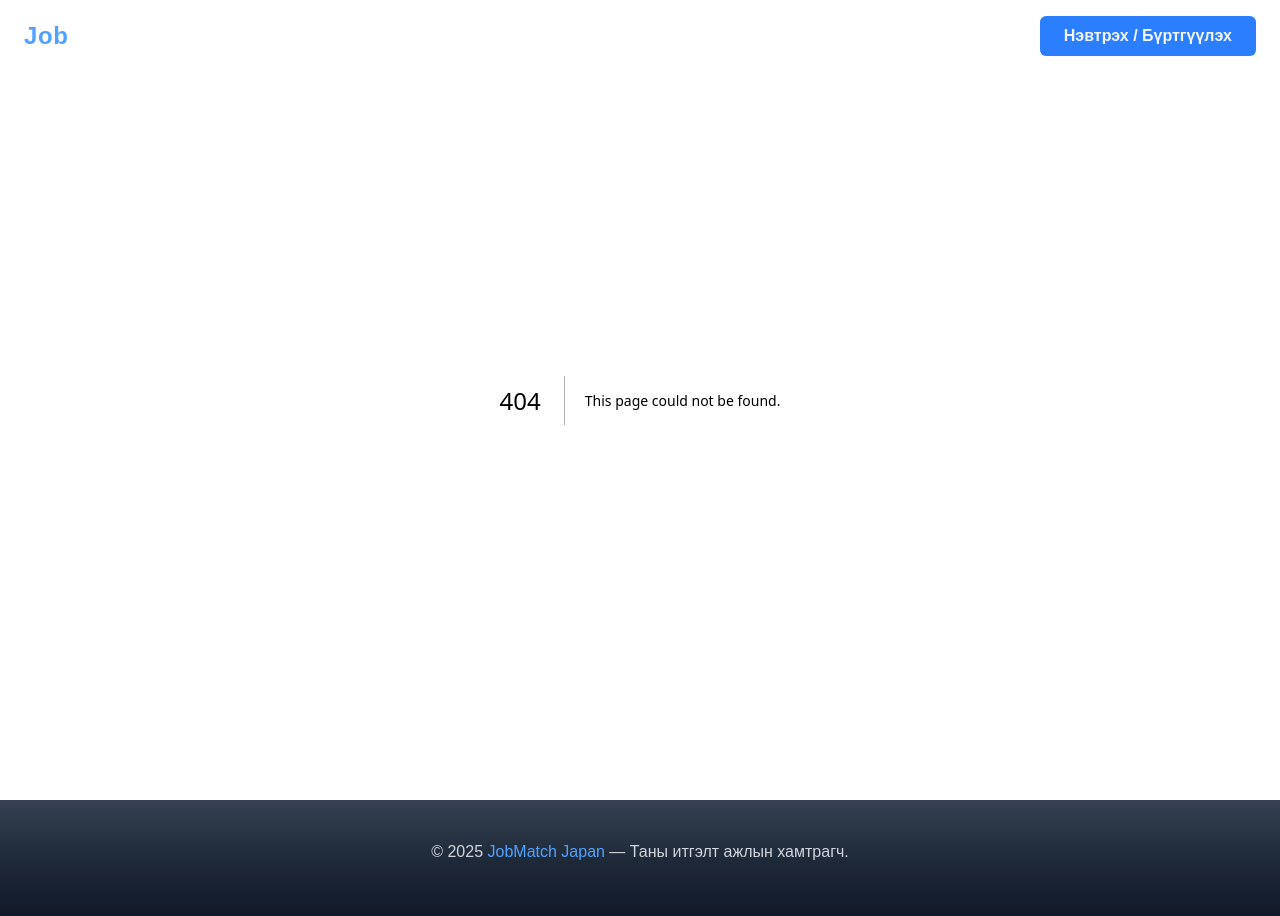
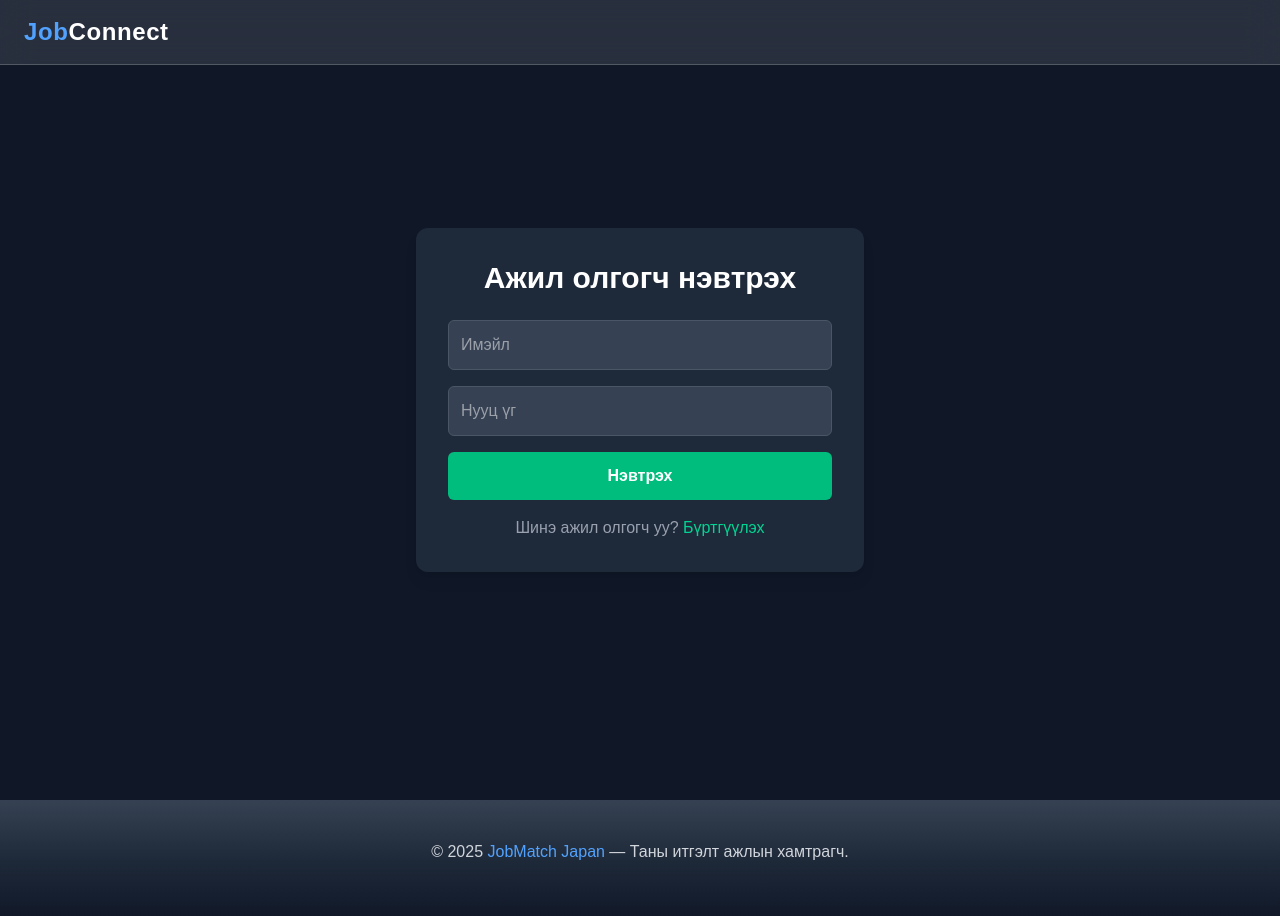
Before and after one commit to iAmSexyAndIknowIt01/JobConnect, a Next.js app: page /employer/auth in a window 1280 px wide. Before the commit this address had no page. Shown: the top 916 px of the page. Built offline with nearby package versions, Linux system fonts and the light colour scheme.

Commit message:
employer form added

```diff
--- /dev/null
+++ b/src/app/employer/auth/page.tsx
@@ -0,0 +1,125 @@
+"use client";
+
+import { useState } from "react";
+
+export default function EmployerAuth() {
+  const [isLogin, setIsLogin] = useState(true);
+
+  // Form fields
+  const [companyName, setCompanyName] = useState("");
+  const [email, setEmail] = useState("");
+  const [password, setPassword] = useState("");
+  const [confirmPassword, setConfirmPassword] = useState("");
+
+  const [error, setError] = useState("");
+  const [successMessage, setSuccessMessage] = useState("");
+
+  const handleSubmit = (e: React.FormEvent) => {
+    e.preventDefault();
+
+    if (isLogin) {
+      // ✅ Нэвтрэх логик (жишээ)
+      if (email === "employer@test.com" && password === "test123") {
+        setSuccessMessage("Амжилттай нэвтэрлээ!");
+        setError("");
+      } else {
+        setError("Имэйл эсвэл нууц үг буруу байна!");
+        setSuccessMessage("");
+      }
+    } else {
+      // ✅ Бүртгүүлэх логик
+      if (password !== confirmPassword) {
+        setError("Нууц үг таарахгүй байна!");
+        setSuccessMessage("");
+        return;
+      }
+
+      setSuccessMessage(`Амжилттай бүртгүүллээ! ${companyName} компани`);
+      setError("");
+      // Формыг цэвэрлэх
+      setCompanyName("");
+      setEmail("");
+      setPassword("");
+      setConfirmPassword("");
+      setIsLogin(true); // нэвтрэх рүү шилжих
+    }
+  };
+
+  return (
+    <div className="min-h-screen flex items-center justify-center bg-gray-900 text-white p-4">
+      <form
+        onSubmit={handleSubmit}
+        className="bg-gray-800 p-8 rounded-xl shadow-lg w-full max-w-md"
+      >
+        <h2 className="text-3xl font-bold mb-6 text-center">
+          {isLogin ? "Ажил олгогч нэвтрэх" : "Ажил олгогч бүртгүүлэх"}
+        </h2>
+
+        {!isLogin && (
+          <input
+            type="text"
+            placeholder="Компанийн нэр"
+            className="w-full p-3 rounded-md mb-4 bg-gray-700 border border-gray-600 focus:outline-none focus:ring-2 focus:ring-emerald-500"
+            value={companyName}
+            onChange={(e) => setCompanyName(e.target.value)}
+            required
+          />
+        )}
+
+        <input
+          type="email"
+          placeholder="Имэйл"
+          className="w-full p-3 rounded-md mb-4 bg-gray-700 border border-gray-600 focus:outline-none focus:ring-2 focus:ring-emerald-500"
+          value={email}
+          onChange={(e) => setEmail(e.target.value)}
+          required
+        />
+
+        <input
+          type="password"
+          placeholder="Нууц үг"
+          className="w-full p-3 rounded-md mb-4 bg-gray-700 border border-gray-600 focus:outline-none focus:ring-2 focus:ring-emerald-500"
+          value={password}
+          onChange={(e) => setPassword(e.target.value)}
+          required
+        />
+
+        {!isLogin && (
+          <input
+            type="password"
+            placeholder="Нууц үг давтах"
+            className="w-full p-3 rounded-md mb-4 bg-gray-700 border border-gray-600 focus:outline-none focus:ring-2 focus:ring-emerald-500"
+            value={confirmPassword}
+            onChange={(e) => setConfirmPassword(e.target.value)}
+            required
+          />
+        )}
+
+        {error && <p className="text-red-400 mb-4 text-center">{error}</p>}
+        {successMessage && <p className="text-green-400 mb-4 text-center">{successMessage}</p>}
+
+        <button
+          type="submit"
+          className="w-full bg-emerald-500 hover:bg-emerald-600 py-3 rounded-md font-semibold transition"
+        >
+          {isLogin ? "Нэвтрэх" : "Бүртгүүлэх"}
+        </button>
+
+        <p className="mt-4 text-center text-gray-400">
+          {isLogin ? "Шинэ ажил олгогч уу? " : "Аль хэдийн бүртгэлтэй юу? "}
+          <button
+            type="button"
+            className="text-emerald-400 hover:underline"
+            onClick={() => {
+              setIsLogin(!isLogin);
+              setError("");
+              setSuccessMessage("");
+            }}
+          >
+            {isLogin ? "Бүртгүүлэх" : "Нэвтрэх"}
+          </button>
+        </p>
+      </form>
+    </div>
+  );
+}
--- a/src/components/HeroSection.tsx
+++ b/src/components/HeroSection.tsx
@@ -35,7 +35,7 @@ export default function HeroSection() {
             🧑‍🔧 Ажил хайгч
           </Link>
           <Link
-            href="/employer"
+            href="/employer/auth"
             className="px-8 py-4 bg-emerald-600 hover:bg-emerald-700 rounded-full text-lg font-semibold shadow-lg transition"
           >
             🏢 Ажил олгогч
--- a/src/components/JobCard.tsx
+++ b/src/components/JobCard.tsx
@@ -25,22 +25,31 @@ export default function JobCard({ id, title, location, description }: JobCardPro
       </button>
 
       {open && (
-        <div className="fixed inset-0 z-[9999] flex items-center justify-center bg-black/60 backdrop-blur-sm">
-          <div className="bg-gray-900 text-gray-100 p-8 rounded-xl w-11/12 max-w-lg relative">
+        <div className="fixed inset-0 z-[9999] flex items-center justify-center bg-black/60 backdrop-blur-sm p-4">
+          <div className="bg-gray-900 text-gray-100 rounded-xl shadow-2xl w-full max-w-xl max-h-[90vh] overflow-y-auto relative p-8">
+            {/* Close button */}
             <button
               onClick={() => setOpen(false)}
-              className="absolute top-3 right-3 text-gray-400 hover:text-gray-100 text-xl"
+              className="absolute top-4 right-4 text-gray-400 hover:text-gray-100 text-2xl font-bold"
             >
               ✕
             </button>
 
-            <h2 className="text-2xl font-bold mb-2">{title}</h2>
-            <p className="text-gray-400 mb-2">Байршил: {location}</p>
-            <p className="text-gray-300 mb-6">{description}</p>
+            {/* Title */}
+            <h2 className="text-3xl font-bold mb-3">{title}</h2>
 
-            <button className="bg-blue-500 hover:bg-blue-600 px-6 py-2 rounded-md font-semibold transition">
-              Өргөдөл илгээх
-            </button>
+            {/* Location */}
+            <p className="text-gray-400 italic mb-4">Байршил: {location}</p>
+
+            {/* Description */}
+            <div className="text-gray-300 mb-6 whitespace-pre-line">{description}</div>
+
+            {/* Apply button */}
+            <div className="flex justify-center">
+              <button className="bg-blue-500 hover:bg-blue-600 px-8 py-3 rounded-md font-semibold transition">
+                Өргөдөл илгээх
+              </button>
+            </div>
           </div>
         </div>
       )}
--- a/src/components/Navbar.tsx
+++ b/src/components/Navbar.tsx
@@ -18,6 +18,7 @@ export default function Navbar({ isLoggedIn, onAuthOpen, onLogout }: NavbarProps
   // Одоогийн хуудас шалгах
   const isHomePage = pathname === "/";
   const isJobsPage = pathname === "/jobs";
+  const isEmployerAuthPage = pathname === "/employer/auth";
 
   return (
     <header className="fixed top-0 left-0 w-full z-50 bg-white/10 backdrop-blur-lg border-b border-white/20">
@@ -43,7 +44,7 @@ export default function Navbar({ isLoggedIn, onAuthOpen, onLogout }: NavbarProps
             </>
           )}
 
-          {!isHomePage && (
+          {!isHomePage && !isEmployerAuthPage &&(
             <>
               {isLoggedIn ? (
                 <div className="relative">
```
